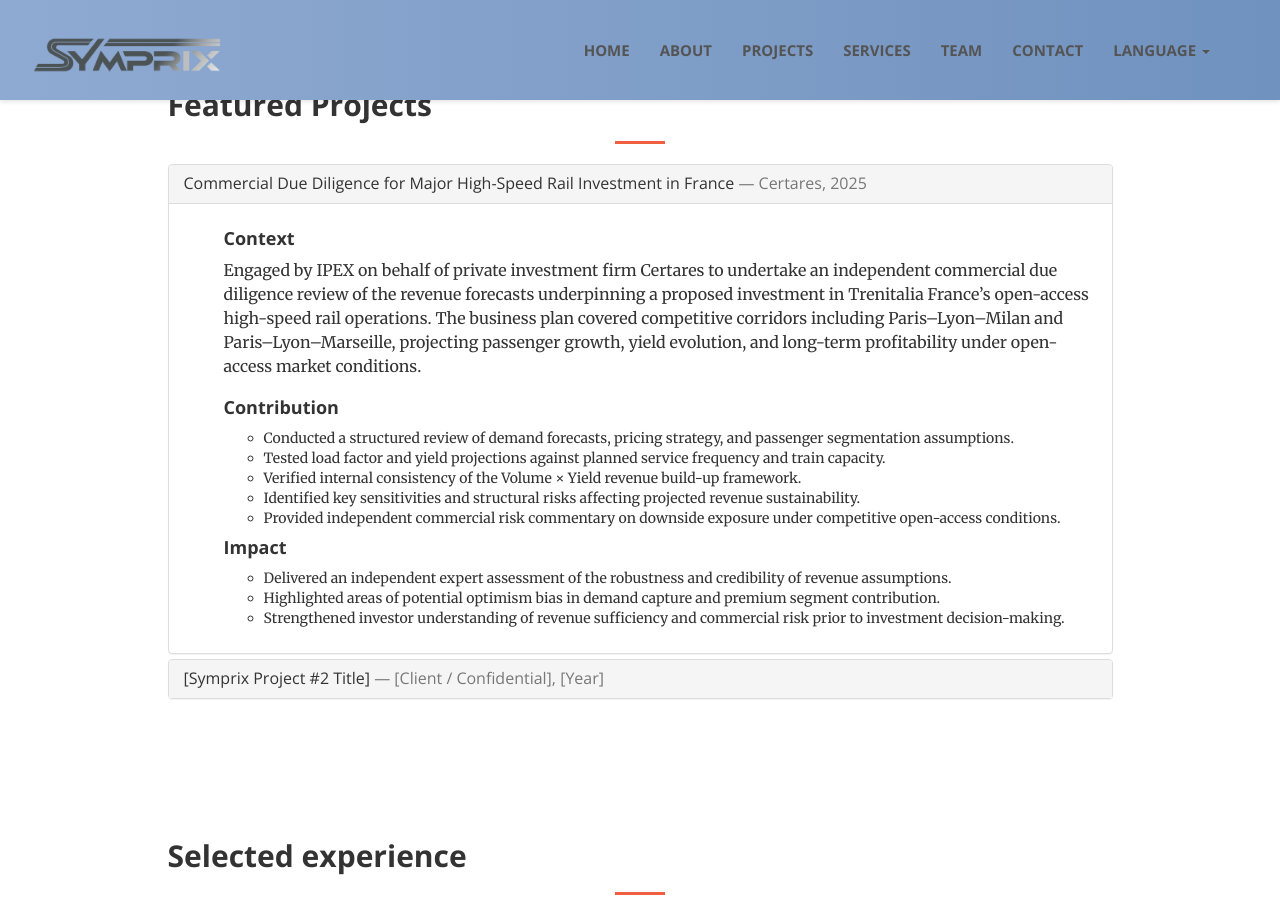
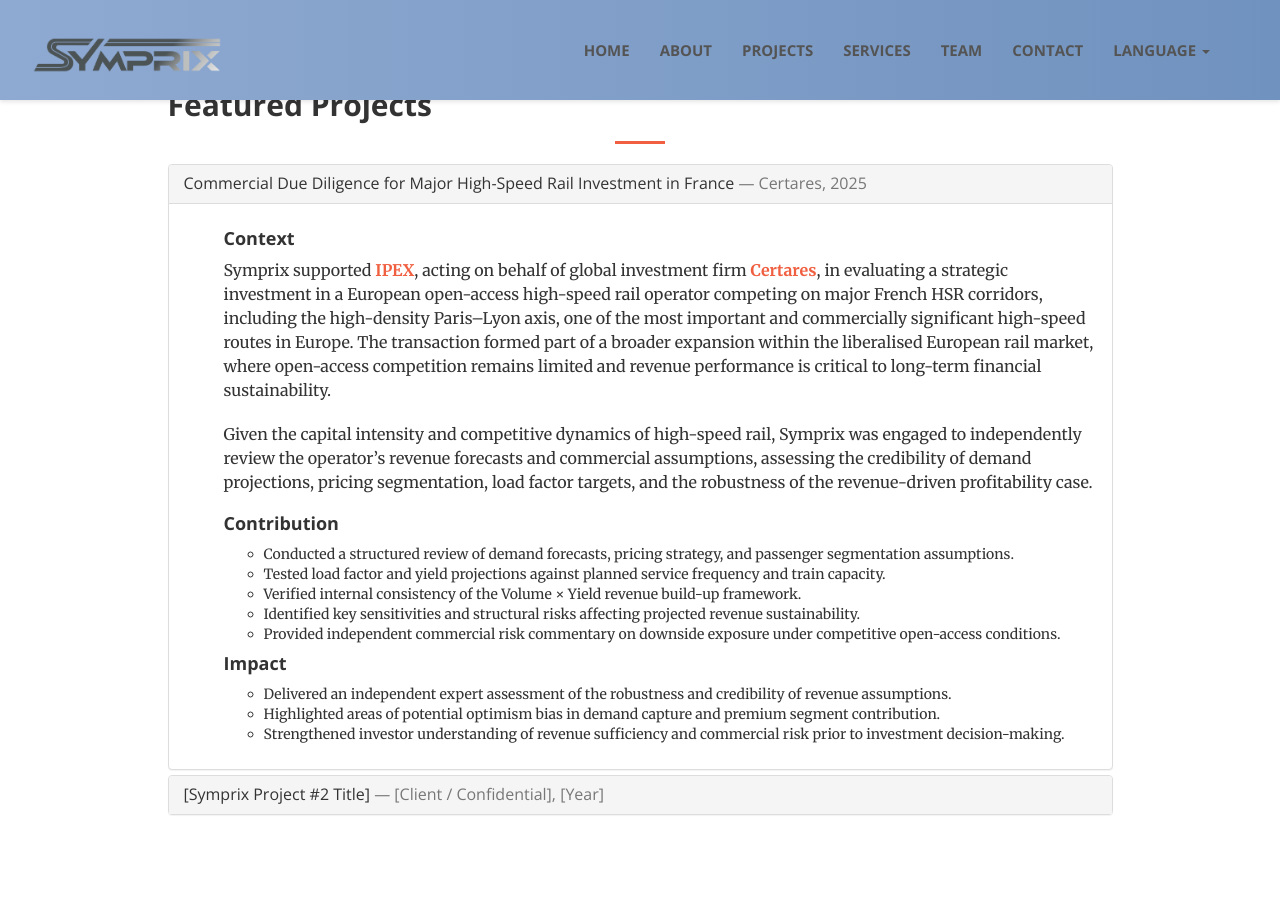
Before and after one commit to CD-Symprix/symprix, a Jekyll site: the page projects.html, which Jekyll copies as it is, in a window 1280 px wide and 900 px high, scrolled down 697 px. Built offline with Jekyll 4.4.1, drawn with Linux system fonts in a browser that asks for light colours.

Commit message:
Update projects.html

```diff
--- a/projects.html
+++ b/projects.html
@@ -289,7 +289,13 @@
 
                     <h4><b>Context</b></h4>
                     <p>
-                    Engaged by IPEX on behalf of private investment firm Certares to undertake an independent commercial due diligence review of the revenue forecasts underpinning a proposed investment in Trenitalia France’s open-access high-speed rail operations. The business plan covered competitive corridors including Paris–Lyon–Milan and Paris–Lyon–Marseille, projecting passenger growth, yield evolution, and long-term profitability under open-access market conditions.
+                      Symprix supported <strong><a href="https://www.ipexconsulting.com/" target="_blank">IPEX</a></strong>,
+                      acting on behalf of global investment firm <strong><a href="https://certares.com" target="_blank">Certares</a></strong>,
+                      in evaluating a strategic investment in a European open-access high-speed rail operator competing on major French HSR corridors, including the high-density Paris–Lyon axis, one of the most important and commercially significant high-speed routes in Europe. The transaction formed part of a broader expansion within the liberalised European rail market, where open-access competition remains limited and revenue performance is critical to long-term financial sustainability.
+                    </p>
+
+                    <p>
+                      Given the capital intensity and competitive dynamics of high-speed rail, Symprix was engaged to independently review the operator’s revenue forecasts and commercial assumptions, assessing the credibility of demand projections, pricing segmentation, load factor targets, and the robustness of the revenue-driven profitability case.
                     </p>
 
                     <h4><b>Contribution</b></h4>
```
